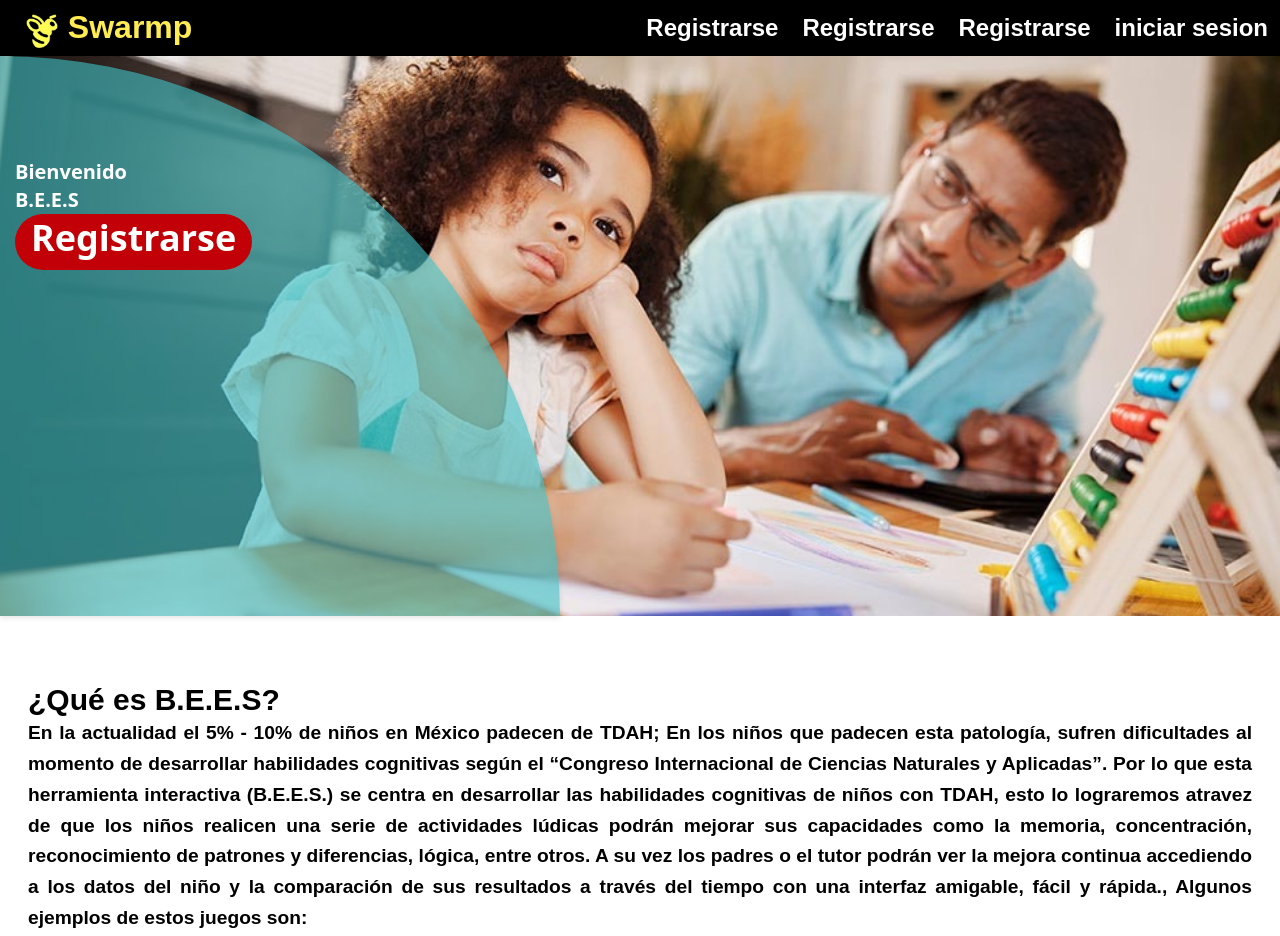
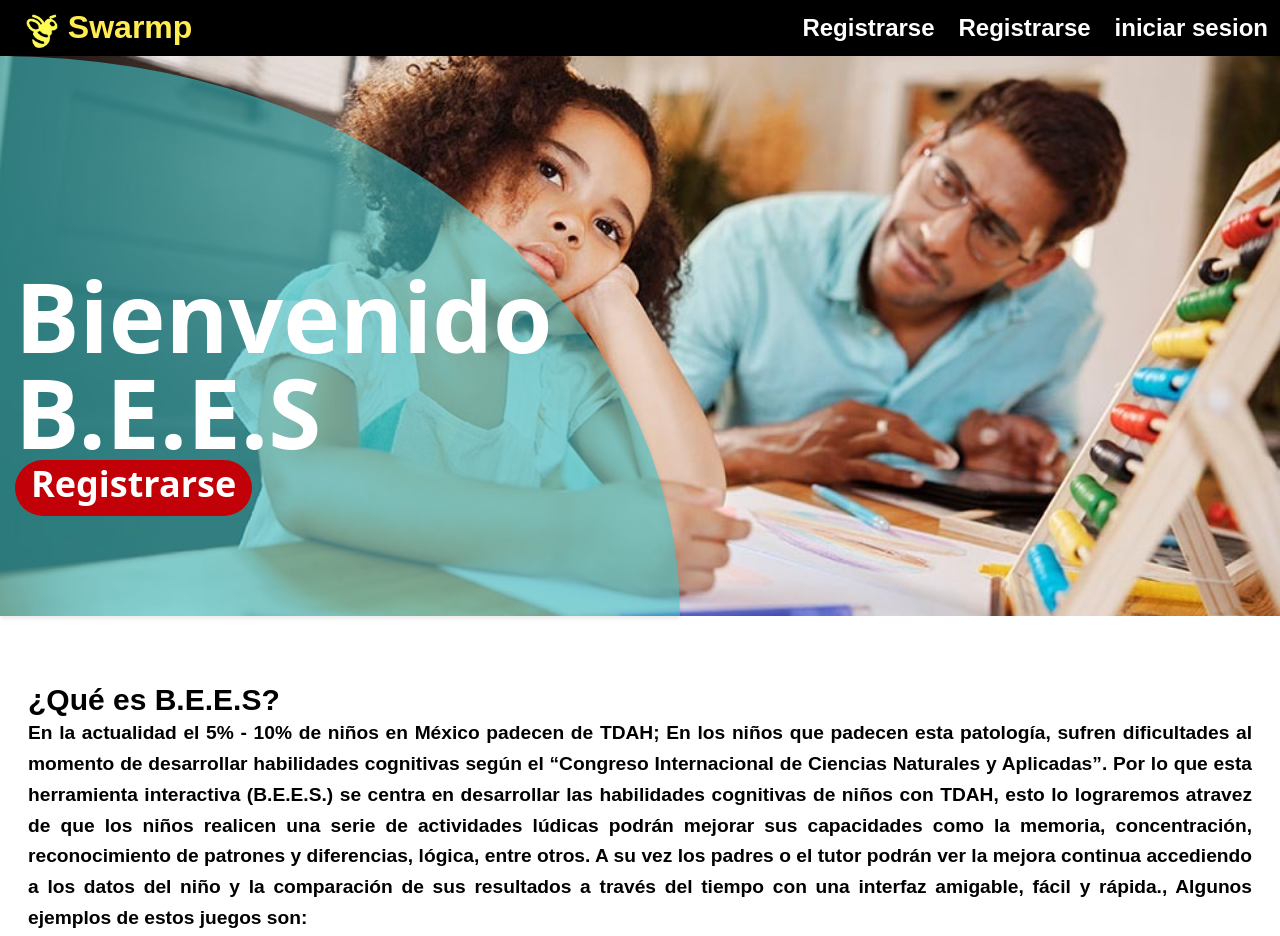
Before and after one commit to Emi1028/B.E.E.S.-0.2, a plain HTML site: page index.html in a window 1280 px wide. Shown: the top 936 px of the page. Drawn offline with nearby package versions, Linux system fonts and the light colour scheme.

Commit message:
tamaño ajuastable

```diff
--- a/index.html
+++ b/index.html
@@ -14,7 +14,6 @@
             <p>Swarmp</p>
         </div>
         <div class="flex items-stretch">
-            <button class="bg-black hover:bg-teal-400 text-white border-none p-3 text-base   lg:text-2xl md:text-xl cursor-pointer transition-colors duration-200 text-center font-bold" type="submit">Registrarse</button>
             <button class="bg-black hover:bg-teal-400 text-white border-none p-3 text-base   lg:text-2xl md:text-xl cursor-pointer transition-colors duration-200 text-center font-bold"  type="submit">Registrarse</button>
             <button class="bg-black hover:bg-teal-400 text-white border-none p-3 text-base   lg:text-2xl md:text-xl cursor-pointer transition-colors duration-200 text-center font-bold"  type="submit">Registrarse</button>
             <button class="bg-black hover:bg-red-600 text-white border-none p-3 text-base   lg:text-2xl md:text-xl cursor-pointer transition-colors duration-200 text-center font-bold"  id="si" type="submit">iniciar sesion</button>
@@ -24,7 +23,7 @@
         <div id="Bienvenido">
             <div id="caja-trasparente">
                 <br><br><br><br>
-                <h1 class="text-9xl lg:text-xl md:text-9xl font-sans">Bienvenido<br>B.E.E.S</h1>
+                <h1 class="text-lg lg:text-8xl sm:text-base font-sans font-bold pt-10">Bienvenido<br>B.E.E.S</h1>
                 <form action="registro.html">
                     <h2 ><button class="bg-red-700  hover:bg-red-600 transition delay-150 duration-200 ease-in-out hover:-translate-y-1
                         hover:scale-105 text-white font-bold py-1 px-4 mt-0 rounded-full justify-center items-center font-sans text-4xl pb-3"
--- a/style.css
+++ b/style.css
@@ -70,11 +70,13 @@ body {
     background-color: #3fc1c59b;
     margin:0;
     padding-left: 15px;
+    padding-top: 70px;
     border-radius: 0% 100% 0% 0% / 100% 100% 0% 0%;
-    height: 80vh;
-	width: 70vh;
+    height: 70vh;
+	width: 85vh;
     box-shadow: 0 2px 5px rgba(0, 0, 0, 0.1);
     text-align:left;
+    align-items: center;
 }
 /*h1 {
     font-size: 9vh;
```
